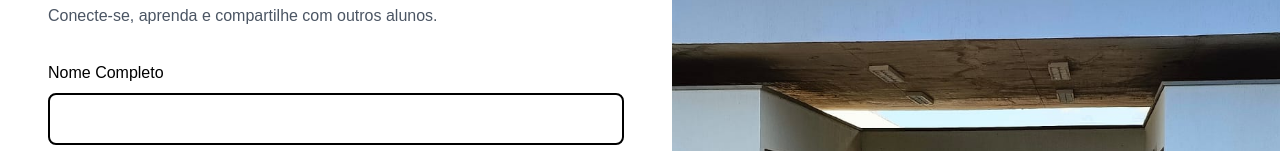
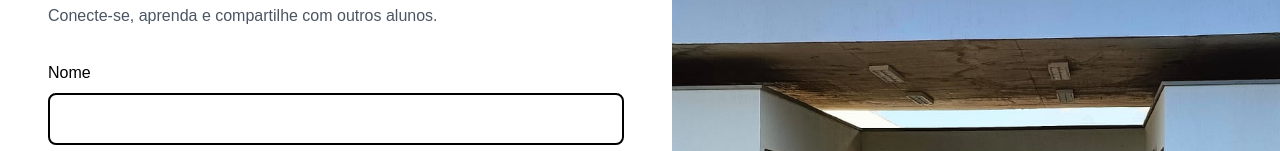
Before and after one commit to alcantar0/front-web, a Next.js app: page /register in a window 1280 px wide. Shown: the part 191-342 px from the top of the page. Built offline with nearby package versions, Linux system fonts and the light colour scheme.

Commit message:
pegando o nome do usuario pra salvar no banco

```diff
--- a/app/register/page.tsx
+++ b/app/register/page.tsx
@@ -37,6 +37,7 @@ const handleSubmit = async (e: React.FormEvent) => {
       },
       body: JSON.stringify({
         email: formData.email,
+        nome_completo: formData.nomeCompleto,
         password: formData.senha,
       }),
     })
@@ -82,7 +83,7 @@ const handleSubmit = async (e: React.FormEvent) => {
             <form onSubmit={handleSubmit} className="space-y-6">
               <div>
                 <label htmlFor="nomeCompleto" className="block text-black font-medium mb-2">
-                  Nome Completo
+                  Nome
                 </label>
                 <input
                   type="text"
```
